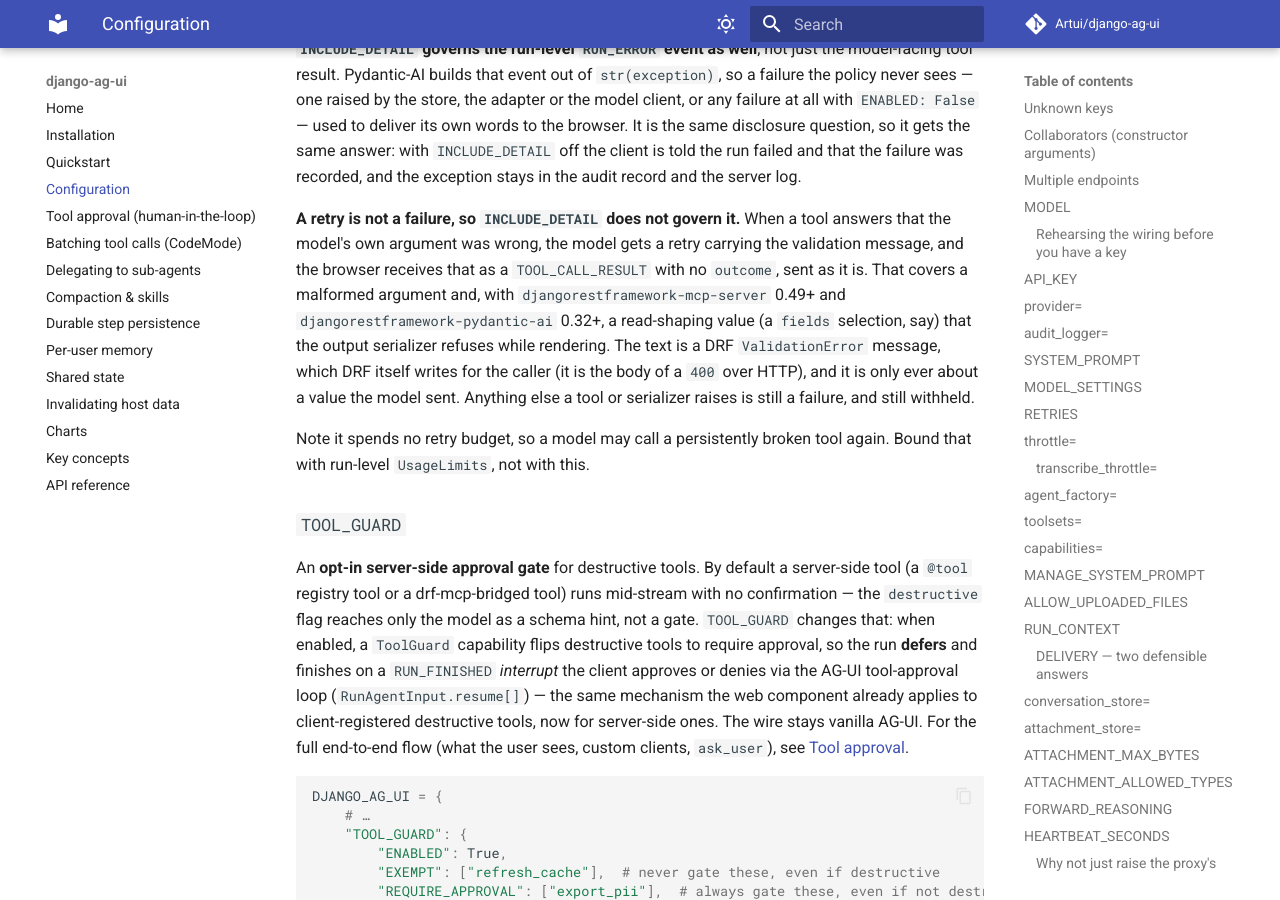
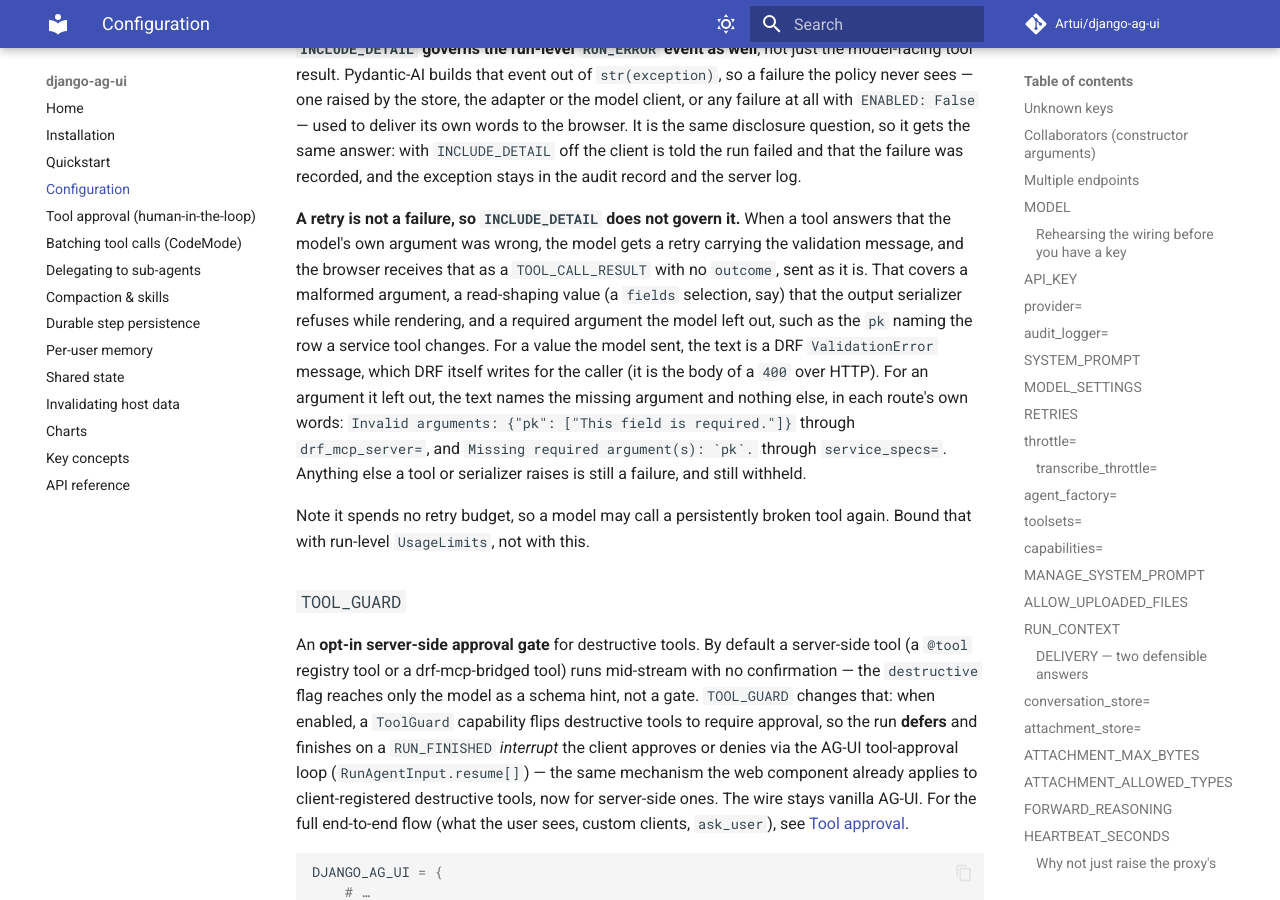
Before and after one commit to Artui/django-ag-ui, an MkDocs documentation site: the page built from docs/configuration.md, in a window 1280 px wide and 900 px high, scrolled down 25493 px. Built offline with MkDocs 1.6.1 and Material for MkDocs 9.7.7, drawn with Linux system fonts in a browser that asks for light colours; comment, search, counter and statistics services are not loaded.

Commit message:
Floor drf-mcp at 0.50 and pydantic-ai at 0.33 together
Both releases make a tool's input schema require what a call needs: a
service tool changing one row advertises the lookup its row is resolved
through, and a call that leaves that argument out is a retry naming it.
It used to be the lookup's TypeError out of the tool, which the default
tool failure policy made a failed call with its text withheld, so the
model never learned which argument was missing.

The retry streams to the browser as a TOOL_CALL_RESULT with no outcome,
naming only the arguments the model left out, in each route's own words.
On the drf-mcp route a filter value the FilterSet refuses moves the same
way. A session test drives a call missing its row lookup through each
route and asserts each sentence, the corrected call's result and the
lookup advertised as required; the configuration page says so.

The development lock moves Django to 6.1.1, which clears the GeoDjango
denial-of-service advisory.

Co-Authored-By: Claude Opus 5.5 <noreply@anthropic.com>

```diff
--- a/docs/configuration.md
+++ b/docs/configuration.md
@@ -1178,13 +1178,16 @@ in the audit record and the server log.
 tool answers that the model's own argument was wrong, the model gets a retry
 carrying the validation message, and the browser receives that as a
 `TOOL_CALL_RESULT` with no `outcome`, sent as it is. That covers a malformed
-argument and, with `djangorestframework-mcp-server` 0.49+ and
-`djangorestframework-pydantic-ai` 0.32+, a read-shaping value (a `fields`
-selection, say) that the output serializer refuses while rendering. The text is
-a DRF `ValidationError` message, which DRF itself writes for the caller (it is
-the body of a `400` over HTTP), and it is only ever about a value the model
-sent. Anything else a tool or serializer raises is still a failure, and still
-withheld.
+argument, a read-shaping value (a `fields` selection, say) that the output
+serializer refuses while rendering, and a required argument the model left out,
+such as the `pk` naming the row a service tool changes. For a value the model
+sent, the text is a DRF `ValidationError` message, which DRF itself writes for
+the caller (it is the body of a `400` over HTTP). For an argument it left out,
+the text names the missing argument and nothing else, in each route's own
+words: `Invalid arguments: {"pk": ["This field is required."]}` through
+`drf_mcp_server=`, and ``Missing required argument(s): `pk`.`` through
+`service_specs=`. Anything else a tool or serializer raises is still a failure,
+and still withheld.
 
 Note it spends no retry budget, so a model may call a persistently broken tool
 again. Bound that with run-level `UsageLimits`, not with this.
```
Also changed, not shown: CHANGELOG.md (+31 -0 lines), pyproject.toml (+53 -18 lines), 2 other files.
